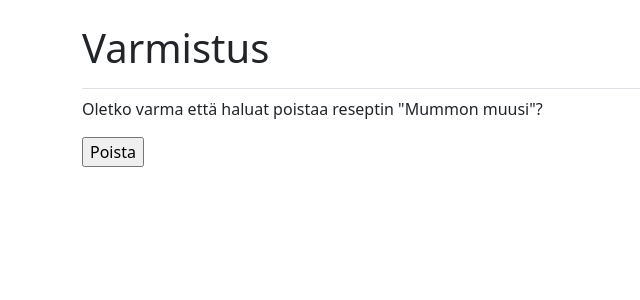
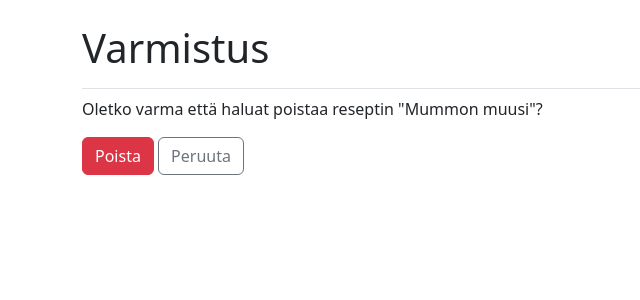
Before and after one commit to 40412/ap_group_assignment_2, a Django app: page /delete_recipe/1/ in a window 1280 px wide. Shown: the part 58-358 px from the top of the page, without its empty margins (0-640 px from the left). Run offline with Django 4.2, Linux system fonts and the light colour scheme; a user stored in the database is signed in; data comes from the database, SQL or seed files in the repository; some libraries are stand-ins or nearby versions.

Commit message:
return button to confirmation

```diff
--- a/recipe_app/templates/recipe_app/confirm_deletion.html
+++ b/recipe_app/templates/recipe_app/confirm_deletion.html
@@ -7,6 +7,7 @@
     <p>Oletko varma että haluat poistaa reseptin "{{ recipe.title }}"?</p>
     <form method="post" action="{% url 'recipe_app:delete_recipe' recipe.id %}">
         {% csrf_token %}
-        <input type="submit" value="Poista">
+        <button type="submit" class="btn btn-danger">Poista</button>
+        <a href="{% url 'recipe_app:profile' %}" class="btn btn-outline-secondary">Peruuta</a>
     </form>
 {% endblock content %}
```
